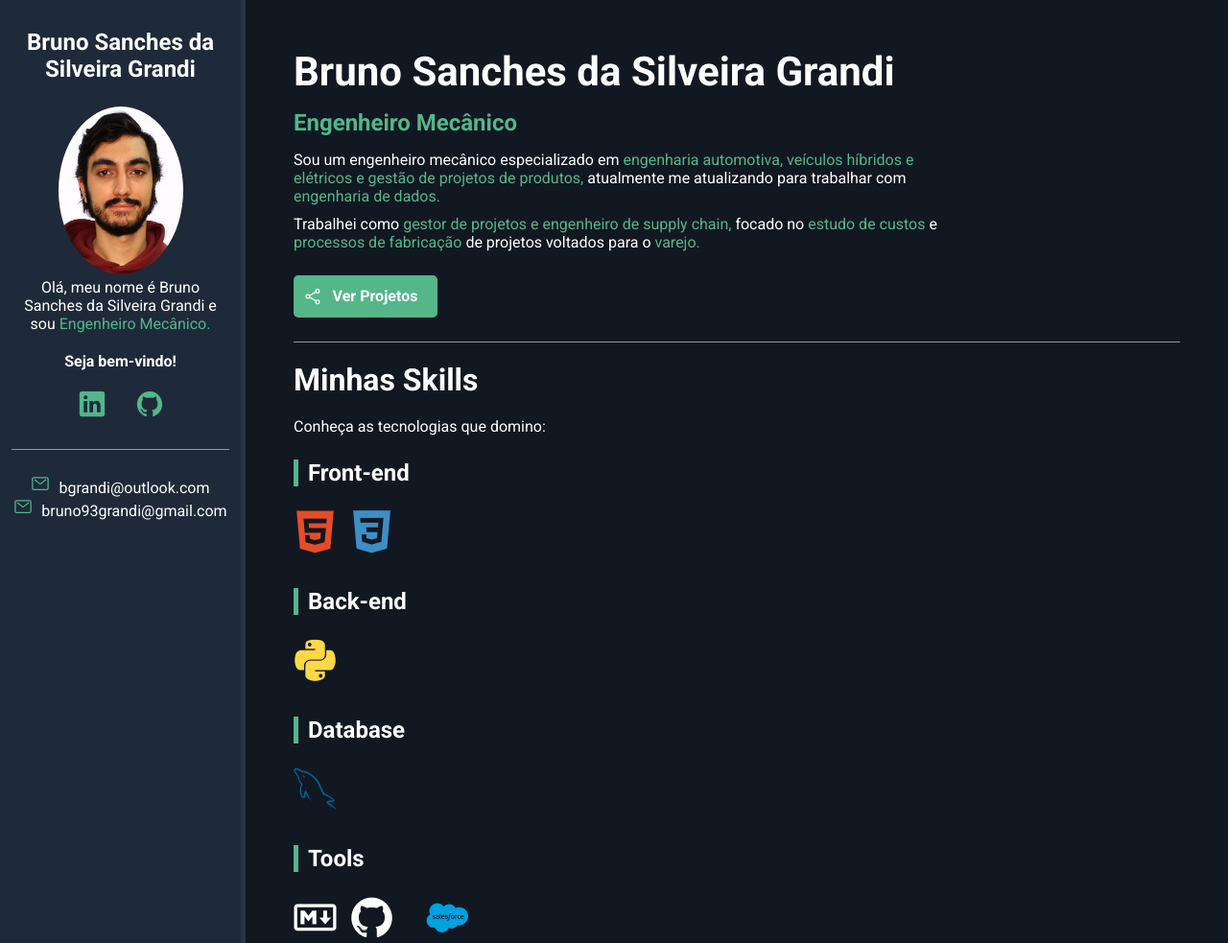
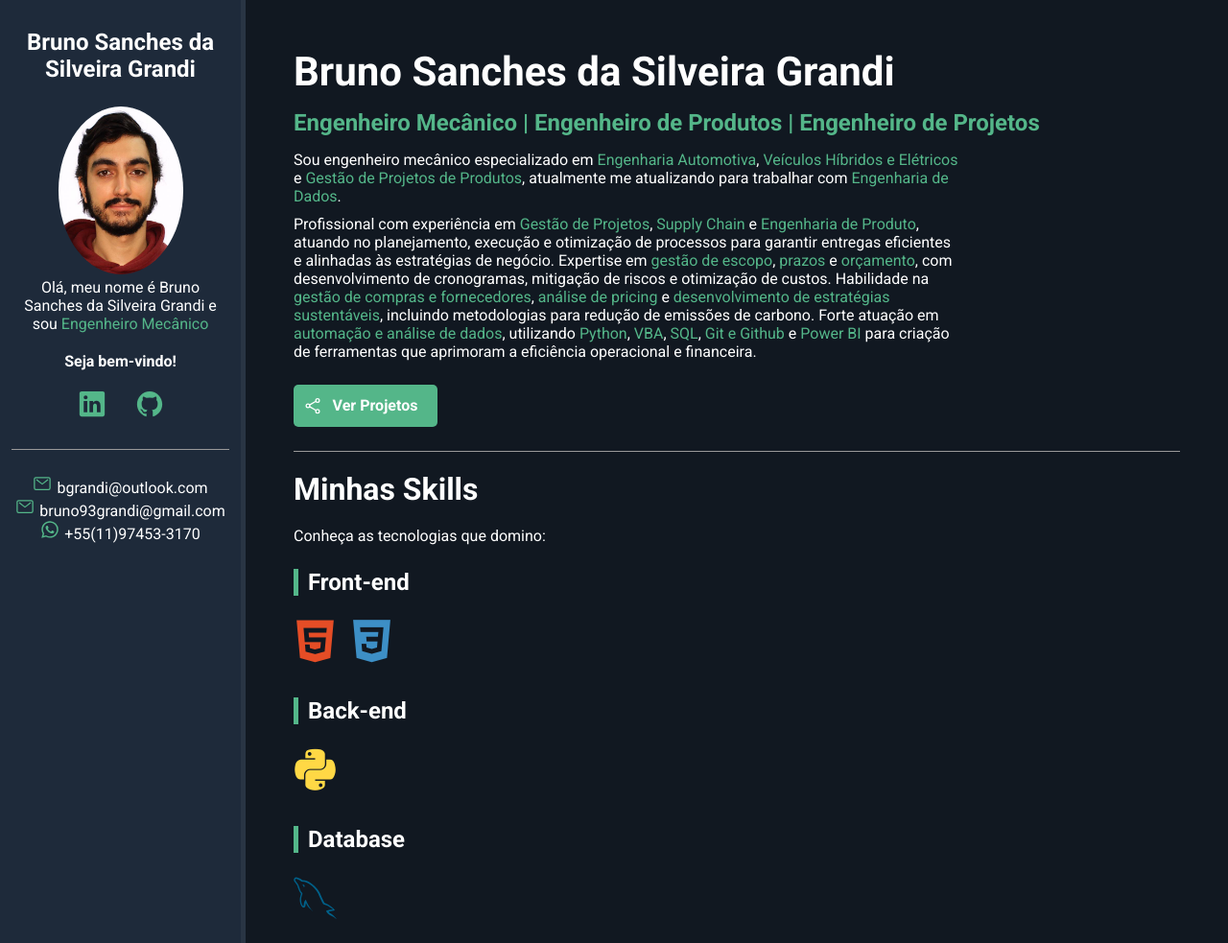
Before and after one commit to BrunoGrandi93/BrunoGrandi93.github.io, a plain HTML site: page index.html in a window 1280 px wide. Shown: the top 983 px of the page at 96% size. Drawn offline with nearby package versions, Linux system fonts and the light colour scheme.

Commit message:
Subindo alteração do portfolio

```diff
--- a/index.html
+++ b/index.html
@@ -18,23 +18,25 @@
         <aside id="bio-container">
             <h2>Bruno Sanches da Silveira Grandi</h2>
             <img id="bio-image" src="img/3x4.png" alt="Bruno Grandi">
-            <p>Olá, meu nome é Bruno Sanches da Silveira Grandi e sou <span class="highlight">Engenheiro Mecânico.</span></p>
+            <p>Olá, meu nome é Bruno Sanches da Silveira Grandi e sou <span class="highlight">Engenheiro Mecânico</span></p>
             <p id="welcome-text">Seja bem-vindo!</p>
             <ul id="social-container">
             <li><a href="https://www.linkedin.com/in/bruno-sanches-da-silveira-grandi/" target="_blank"><ion-icon name="logo-linkedin"></ion-icon></a></li>
             <li><a href="https://github.com/BrunoGrandi93" target="_blank"><ion-icon name="logo-github"></ion-icon></a></li>
             </ul>
             <div id="email-container">
-            <ion-icon name="mail-outline"></ion-icon><a href="mailto:bgrandi@outlook.com"> bgrandi@outlook.com </a>
+            <ion-icon name="mail-outline"></ion-icon><a href="mailto:bgrandi@outlook.com">bgrandi@outlook.com </a>
             <br>
-            <ion-icon name="mail-outline"></ion-icon><a href="mailto:bruno93grandi@gmail.com"> bruno93grandi@gmail.com </a>
+            <ion-icon name="mail-outline"></ion-icon><a href="mailto:bruno93grandi@gmail.com">bruno93grandi@gmail.com </a>
+            <br>
+            <ion-icon name="logo-whatsapp"></ion-icon><a href="https://wa.me/5511974533170">+55(11)97453-3170 </a>
             </div>
         </aside>
         <section id="about-container">
             <h1 id="name">Bruno Sanches da Silveira Grandi</h1>
-            <p id="title"><span class="highlight">Engenheiro Mecânico</span></p>
-            <p class="description">Sou um engenheiro mecânico especializado em <span class="highlight">engenharia automotiva, veículos híbridos e elétricos e gestão de projetos de produtos,</span> atualmente me atualizando para trabalhar com <span class="highlight">engenharia de dados.</span></p>
-            <p class="description">Trabalhei como <span class="highlight">gestor de projetos e engenheiro de supply chain,</span> focado no <span class="highlight">estudo de custos</span> e <span class="highlight">processos de fabricação</span> de projetos voltados para o <span class="highlight">varejo.</span></p>
+            <p id="title"><span class="highlight"> Engenheiro Mecânico | Engenheiro de Produtos | Engenheiro de Projetos</span></p>
+            <p class="description"> Sou engenheiro mecânico especializado em <span class="highlight"> Engenharia Automotiva</span>, <span class="highlight"> Veículos Híbridos e Elétricos </span> e <span class="highlight"> Gestão de Projetos de Produtos</span>, atualmente me atualizando para trabalhar com <span class="highlight"> Engenharia de Dados</span>.</p>
+            <p class="description"> Profissional com experiência em <span class="highlight">Gestão de Projetos</span>, <span class="highlight">Supply Chain </span> e <span class="highlight"> Engenharia de Produto</span>, atuando no planejamento, execução e otimização de processos para garantir entregas eficientes e alinhadas às estratégias de negócio. Expertise em <span class="highlight">gestão de escopo</span>, <span class="highlight">prazos </span> e <span class="highlight">orçamento</span>, com desenvolvimento de cronogramas, mitigação de riscos e otimização de custos. Habilidade na <span class="highlight">gestão de compras e fornecedores</span>, <span class="highlight">análise de pricing </span> e <span class="highlight">desenvolvimento de estratégias sustentáveis</span>, incluindo metodologias para redução de emissões de carbono. Forte atuação em <span class="highlight">automação e análise de dados</span>, utilizando <span class="highlight">Python</span>, <span class="highlight">VBA</span>, <span class="highlight">SQL</span>, <span class="highlight">Git e Github</span> e <span class="highlight">Power BI</span> para criação de ferramentas que aprimoram a eficiência operacional e financeira.</p>
             <a href="https://github.com/BrunoGrandi93" id="btn-project"><ion-icon name="share-social-outline"></ion-icon> <span>Ver Projetos</span> </a>
             <h2 id="skills-section-title">Minhas Skills</h2>
             <p class="description">Conheça as tecnologias que domino:</p>
@@ -54,18 +56,14 @@
                 </div>
                 <div class="skills-box">
                     <p class="skills-title">Tools</p>
+                    <i class="devicon-windows11-plain colored"></i>
+                    <i class="devicon-visualstudio-plain colored"></i>
+                    <i class="devicon-github-plain"></i>
+                    <i class="devicon-visualbasic-plain colored"></i>
                     <i class="devicon-markdown-plain"></i>
-                    <i class="devicon-github-plain"></i>
-                    <i class="devicon-windows11-plain colored"></i>
-                    <i class="devicon-visualbasic-plain colored"></i>
                     <i class="devicon-salesforce-plain colored"></i>
                 </div>
-
-
-
-
         </section>
-
     </main>
     <!-- Ion Icons -->
     <script type="module" src="https://unpkg.com/ionicons@7.1.0/dist/ionicons/ionicons.esm.js"></script>
```
